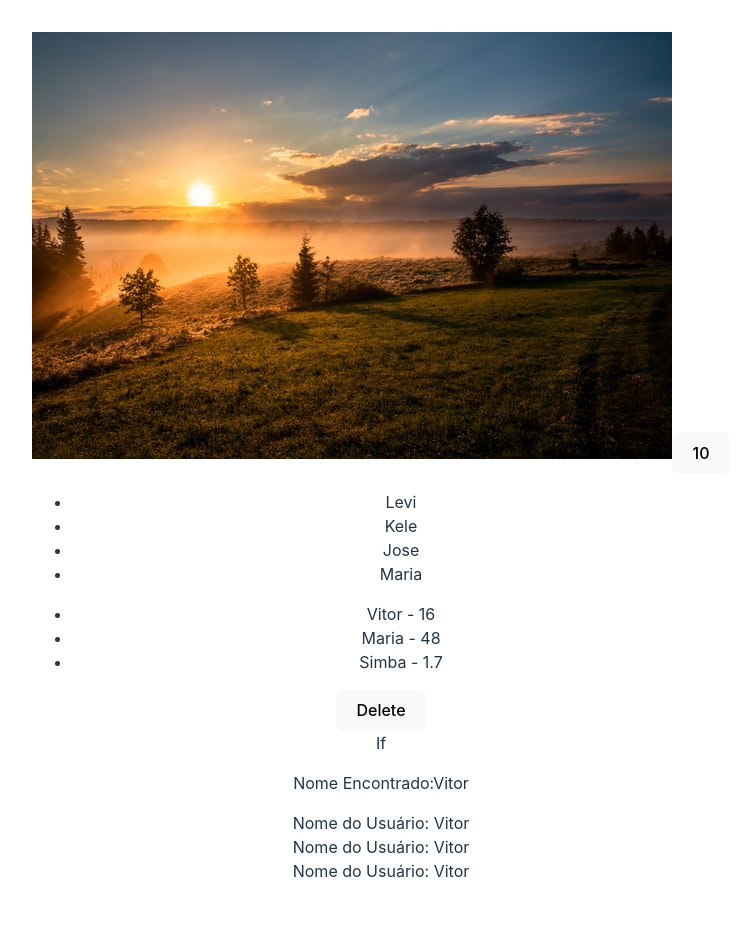
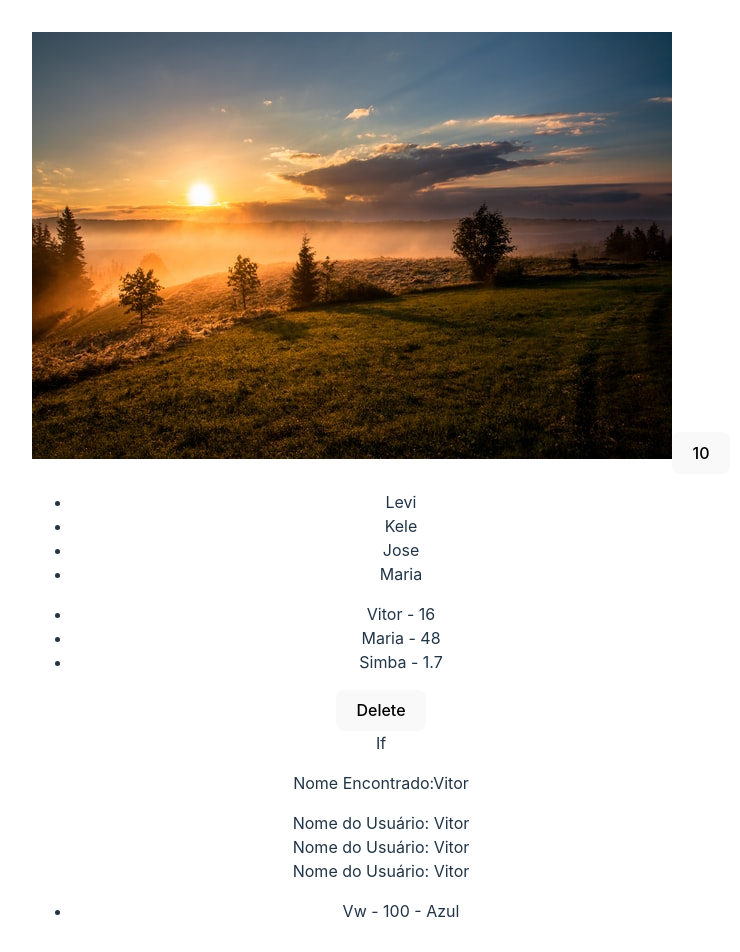
Before and after one commit to DevVitorlevi/React-estudos, a React (Vite) app in the folder avançado/: page / in a window 1280 px wide. Shown: the top 952 px of the page, without its empty margins (259-999 px from the left). Before the commit the page ends 915 px from the top, so only its background shows below. Built offline with nearby package versions, Linux system fonts and the light colour scheme.

Commit message:
desestruturação de um Props

```diff
--- a/avançado/src/App.jsx
+++ b/avançado/src/App.jsx
@@ -5,10 +5,17 @@ import ListRender from './components/ListRender'
 import image from './assets/img1.jpg'
 import CondicionalRender from './components/CondicionalRender'
 import ShowUsername from './components/ShowUsername'
+import CarDetails from './components/CarDetails'
 function App() {
   const name = 'Vitor'
 
   const [Username] = useState('Vitor')
+
+  const Car = {
+    model: 'Vw',
+    km: 100,
+    color: 'Azul'
+  }
   return (
     <>
       <img src={image} alt="" />
@@ -19,6 +26,8 @@ function App() {
       <ShowUsername name="Vitor" />
       <ShowUsername name={name} />
       <ShowUsername name={Username} />
+
+      <CarDetails model={Car.model} km={Car.km} color={Car.color} />
     </>
   )
 }
--- /dev/null
+++ b/avançado/src/components/CarDetails.jsx
@@ -0,0 +1,13 @@
+import React from 'react'
+
+const CarDetails = ({ model, km, color }) => {
+    return (
+        <>
+            <ul>
+                <li>{model} - {km} - {color}</li>
+            </ul>
+        </>
+    )
+}
+
+export default CarDetails
```
